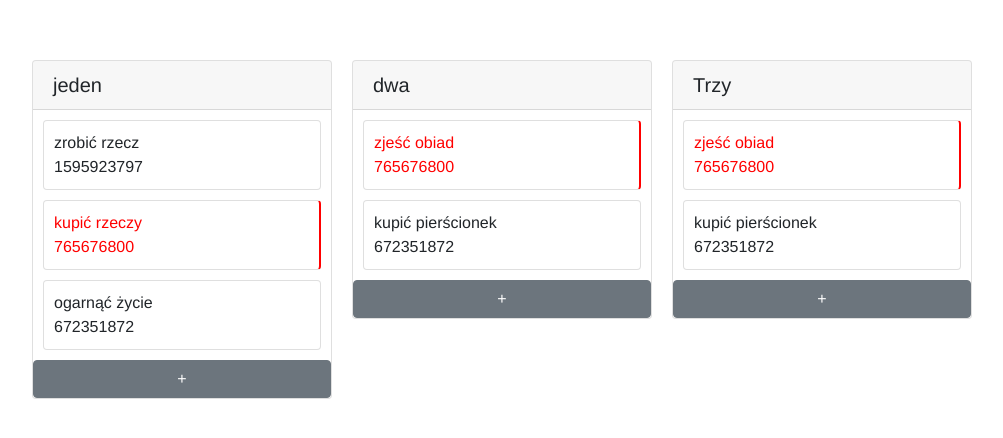
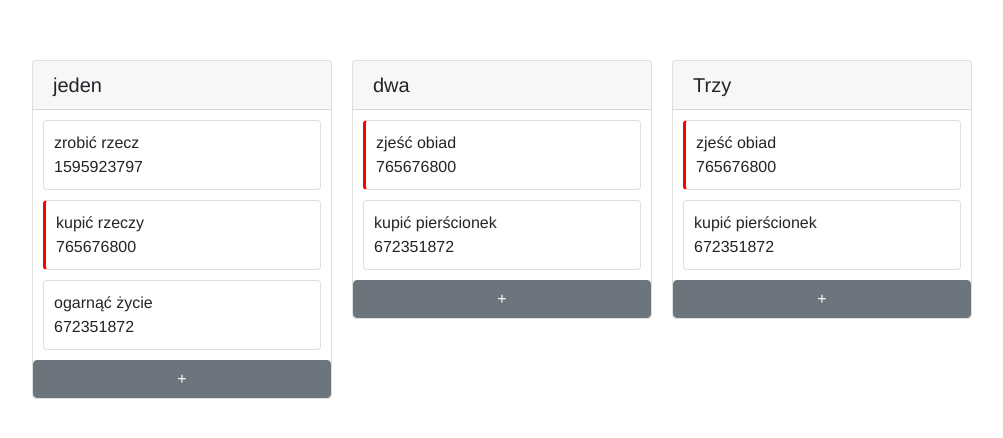
Before and after one commit to damianzolkos/taskmanager, a Vue app: page / in a window 1280 px wide. Shown: the top 438 px of the page, without its empty margins (63-1066 px from the left). Built offline with nearby package versions, Linux system fonts and the light colour scheme; the HTML template or start-up script is replaced by a standard one.

Commit message:
favourites border

```diff
--- a/src/App.vue
+++ b/src/App.vue
@@ -121,8 +121,7 @@ export default class App extends Vue {
   text-decoration: underline
 }
 .faved {
-  color: red;
-  border-right: 2px solid red;
+  border-left: 3px solid red;
 }
 .bigcard {
   width: 300px;
```
